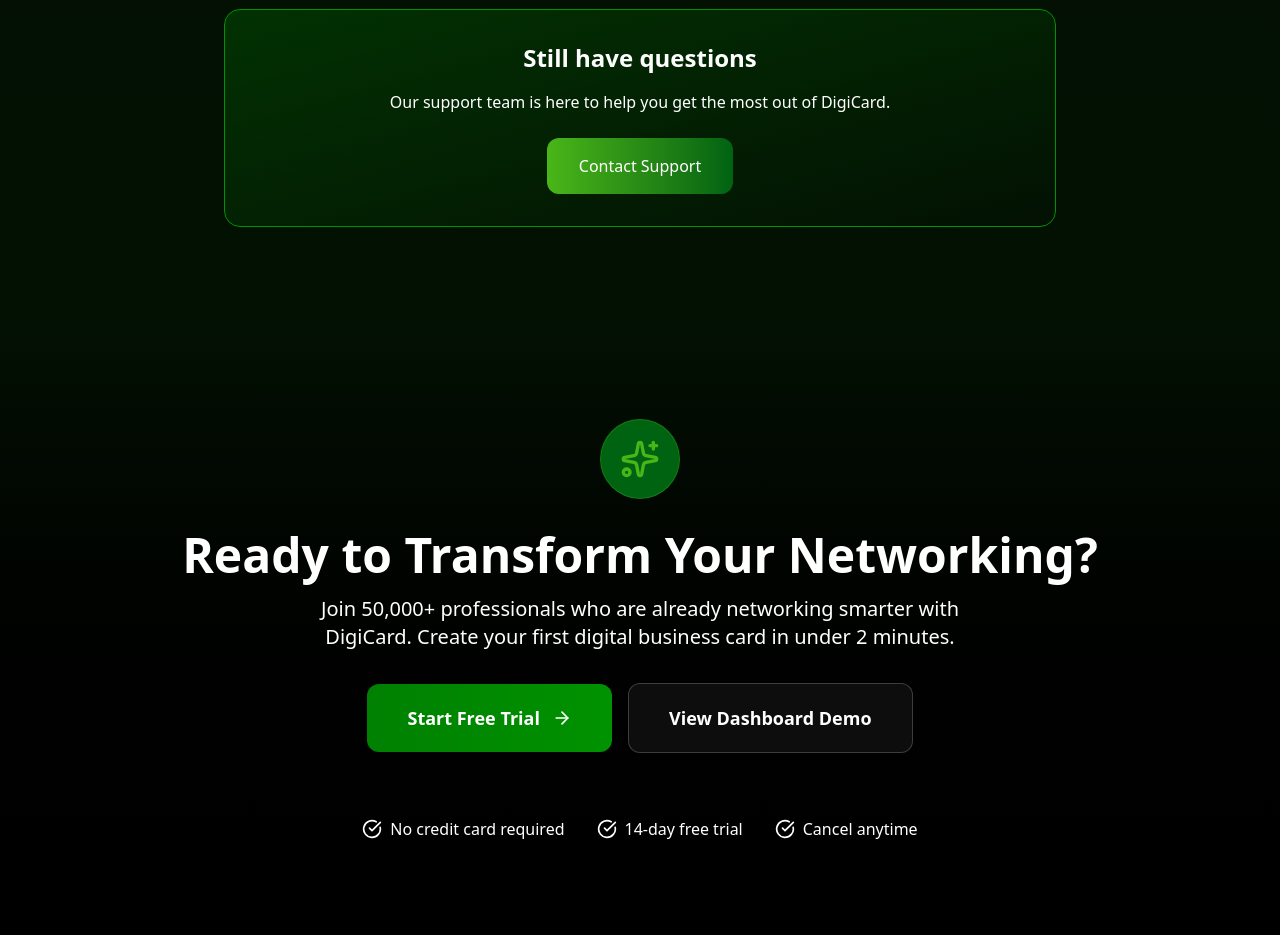
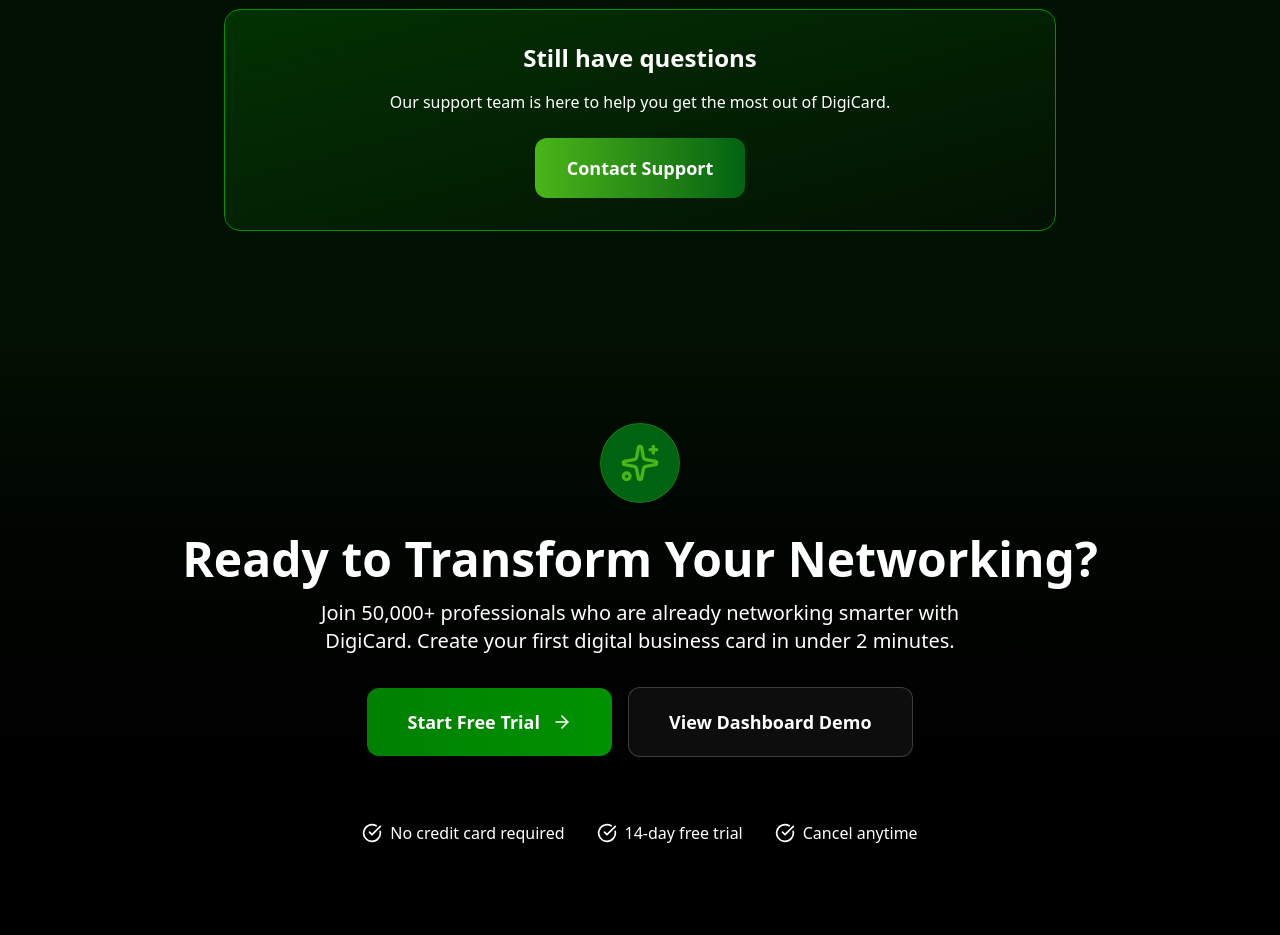
Before and after one commit to aice-xpert/samcard, a Next.js app: page / in a window 1280 px wide. Shown: the part 6580-7515 px from the top of the page. Built offline with nearby package versions, Linux system fonts and the light colour scheme.

Commit message:
change text style of Contact Support

```diff
--- a/src/components/FAQ.tsx
+++ b/src/components/FAQ.tsx
@@ -58,7 +58,7 @@
           <p className="text-white mb-6">
             Our support team is here to help you get the most out of DigiCard.
           </p>
-          <button className="px-8 py-4 bg-gradient-to-r from-[#49B618] to-[#006312] text-white rounded-xl hover:shadow-xl hover:shadow-[#009200]/30 hover:scale-105 transition-all">
+          <button className="px-8 py-4 bg-gradient-to-r from-[#49B618] to-[#006312] text-white text-lg font-bold rounded-xl hover:shadow-xl hover:shadow-[#009200]/30 hover:scale-105 transition-all">
             Contact Support
           </button>
         </motion.div>
```
